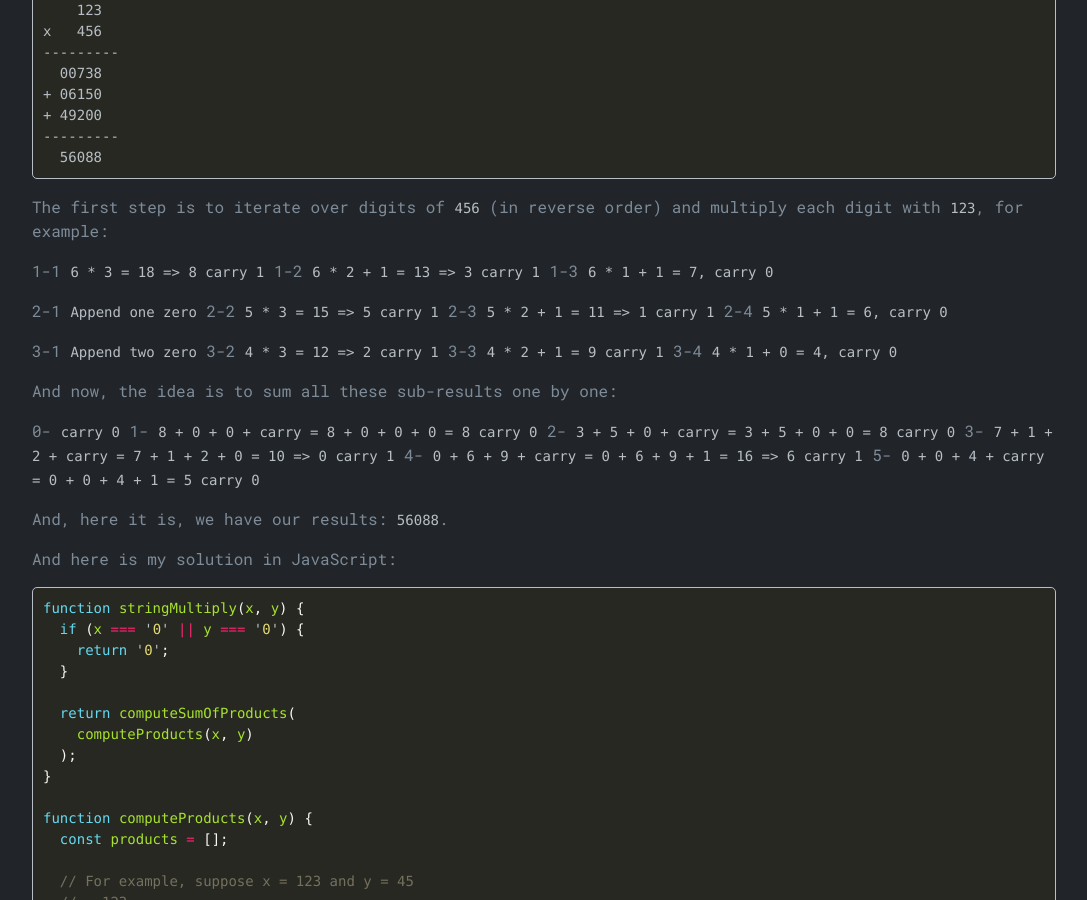
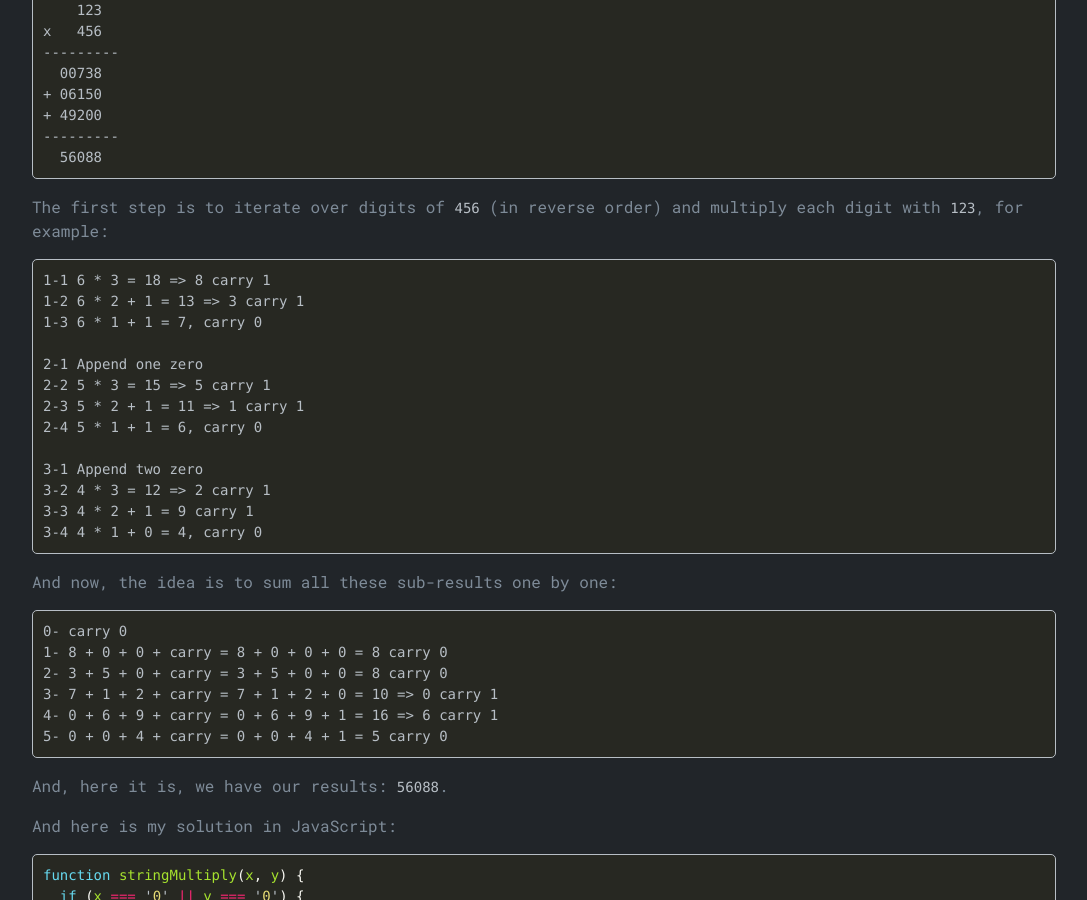
Before and after one commit to mjeanroy/mjeanroy.github.io, a Jekyll site: the page built from _posts/2020-12-07-cassidoo-week-173.md, in a window 1280 px wide and 900 px high, scrolled down 522 px. Shown: the whole window, without its empty margins (96-1183 px from the left). Built offline with Jekyll 4.4.1, drawn with Linux system fonts in a browser that asks for light colours.

Commit message:
Fix formatting

````diff
--- a/_posts/2020-12-07-cassidoo-week-173.md
+++ b/_posts/2020-12-07-cassidoo-week-173.md
@@ -31,28 +31,32 @@ x   456
 
 The first step is to iterate over digits of `456` (in reverse order) and multiply each digit with `123`, for example:
 
-1-1 `6 * 3 = 18 => 8 carry 1`
-1-2 `6 * 2 + 1 = 13 => 3 carry 1`
-1-3 `6 * 1 + 1 = 7, carry 0`
+```
+1-1 6 * 3 = 18 => 8 carry 1
+1-2 6 * 2 + 1 = 13 => 3 carry 1
+1-3 6 * 1 + 1 = 7, carry 0
 
-2-1 `Append one zero`
-2-2 `5 * 3 = 15 => 5 carry 1`
-2-3 `5 * 2 + 1 = 11 => 1 carry 1`
-2-4 `5 * 1 + 1 = 6, carry 0`
+2-1 Append one zero
+2-2 5 * 3 = 15 => 5 carry 1
+2-3 5 * 2 + 1 = 11 => 1 carry 1
+2-4 5 * 1 + 1 = 6, carry 0
 
-3-1 `Append two zero`
-3-2 `4 * 3 = 12 => 2 carry 1`
-3-3 `4 * 2 + 1 = 9 carry 1`
-3-4 `4 * 1 + 0 = 4, carry 0`
+3-1 Append two zero
+3-2 4 * 3 = 12 => 2 carry 1
+3-3 4 * 2 + 1 = 9 carry 1
+3-4 4 * 1 + 0 = 4, carry 0
+```
 
 And now, the idea is to sum all these sub-results one by one:
 
-0- `carry 0`
-1- `8 + 0 + 0 + carry = 8 + 0 + 0 + 0 = 8 carry 0`
-2- `3 + 5 + 0 + carry = 3 + 5 + 0 + 0 = 8 carry 0`
-3- `7 + 1 + 2 + carry = 7 + 1 + 2 + 0 = 10 => 0 carry 1`
-4- `0 + 6 + 9 + carry = 0 + 6 + 9 + 1 = 16 => 6 carry 1`
-5- `0 + 0 + 4 + carry = 0 + 0 + 4 + 1 = 5 carry 0`
+```
+0- carry 0
+1- 8 + 0 + 0 + carry = 8 + 0 + 0 + 0 = 8 carry 0
+2- 3 + 5 + 0 + carry = 3 + 5 + 0 + 0 = 8 carry 0
+3- 7 + 1 + 2 + carry = 7 + 1 + 2 + 0 = 10 => 0 carry 1
+4- 0 + 6 + 9 + carry = 0 + 6 + 9 + 1 = 16 => 6 carry 1
+5- 0 + 0 + 4 + carry = 0 + 0 + 4 + 1 = 5 carry 0
+```
 
 And, here it is, we have our results: `56088`.
 
````
